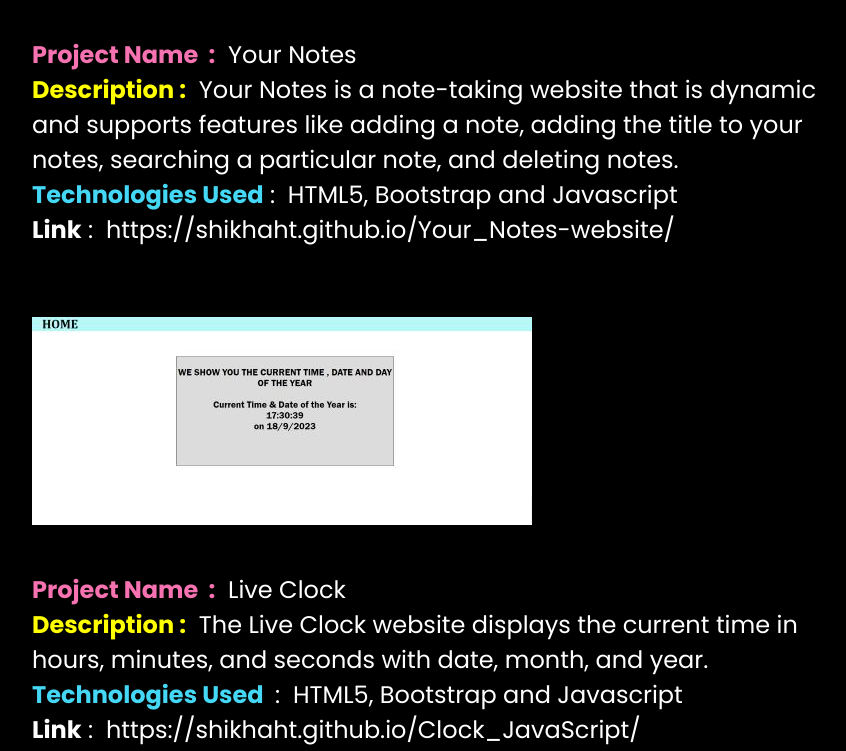
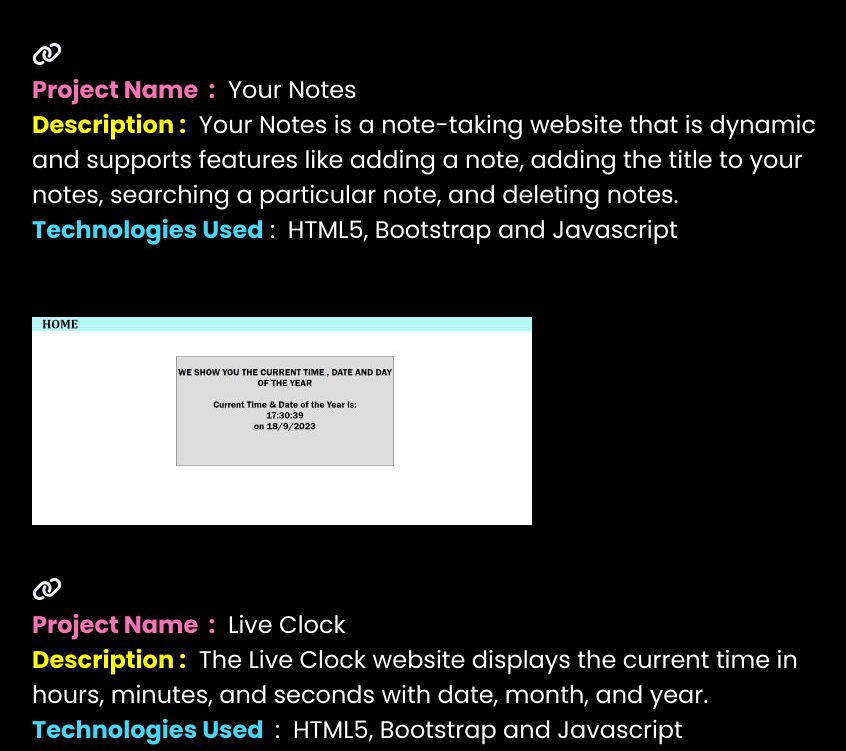
Before and after one commit to shikhaht/Shikha.ht-s-Portfolio, a plain HTML site: page index.html in a window 1280 px wide. Shown: the part 4372-5123 px from the top of the page, without its empty margins (110-956 px from the left). Drawn offline with nearby package versions, Linux system fonts and the light colour scheme.

Commit message:
links updated

```diff
--- a/index.html
+++ b/index.html
@@ -177,10 +177,11 @@
                  <img src="images/yournotesimage.jpg" alt="">
                 </div>
                  <div class="project-text">
-                   <p><b> <span class="text-pink-project">Project Name &nbsp;:</span></b> &nbsp;Your Notes<br>
+                   <p><b> <b><a href="https://shikhaht.github.io/Your_Notes-website/" target="_blank"><i class="fa-solid fa-link" style="color: #f1f4f9;"></i></a></b><br>
+                    <span class="text-pink-project">Project Name &nbsp;:</span></b> &nbsp;Your Notes<br>
                   <b><span class="text-yellow-project"> Description&nbsp;:</span></b>&nbsp; Your Notes is a note-taking website that is dynamic and supports features like adding a note, adding the title to your notes, searching a particular note, and deleting notes.<br>
                   <b><span class="text-blue-project">Technologies Used</b>&nbsp;: </span> &nbsp;HTML5, Bootstrap and Javascript<br>
-                 <b>Link</b>&nbsp;:&nbsp; https://shikhaht.github.io/Your_Notes-website/</p>
+                 </p>
 
                </div>
 
@@ -188,10 +189,11 @@
                  <img src="images/clockjsimage.jpg" alt="">
              </div>
              <div class="project-text">
-                <p><b><span class="text-pink-project">Project Name &nbsp;:</span></b> &nbsp;Live Clock<br>
+                <p><b><a href="https://shikhaht.github.io/Clock_JavaScript/" target="_blank"><i class="fa-solid fa-link" style="color: #f1f4f9;"></i></a></b><br>
+                  <b><span class="text-pink-project">Project Name &nbsp;:</span></b> &nbsp;Live Clock<br>
                <b><span class="text-yellow-project">  Description&nbsp;:</span></b>&nbsp; The Live Clock website displays the current time in hours, minutes, and seconds with date, month, and year.<br>
                  <b> <span class="text-blue-project">Technologies Used </b>&nbsp;: </span>&nbsp;HTML5, Bootstrap and Javascript<br>
-                <b>Link</b>&nbsp;:&nbsp; https://shikhaht.github.io/Clock_JavaScript/</p>
+                 </p>
 
             </div>
       </div>
```
